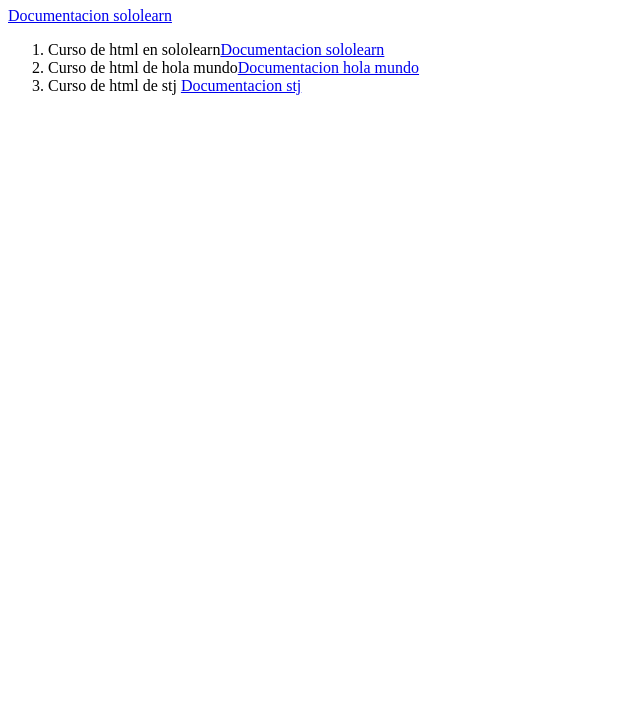
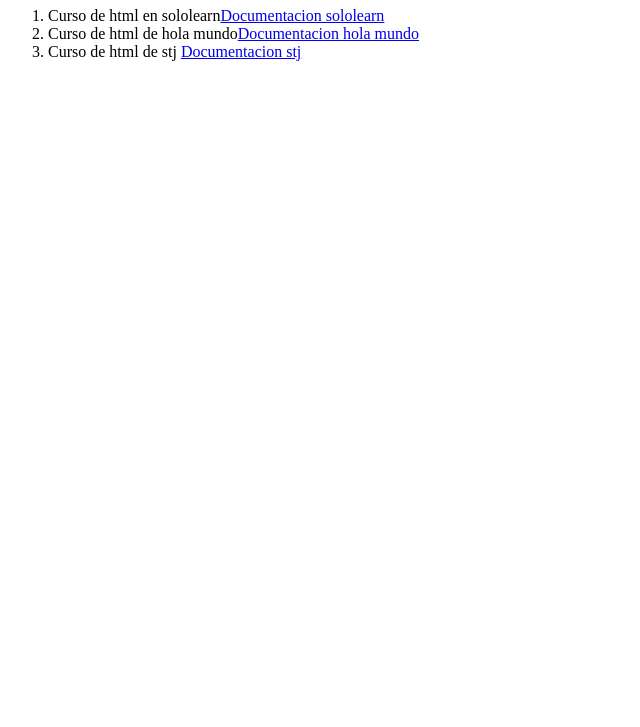
Before and after one commit to dwe23/dwe23, a plain HTML site: page index.html in a window 1280 px wide. Shown: the part 73-800 px from the top of the page, without its empty margins (0-640 px from the left). Drawn offline with Linux system fonts and the light colour scheme.

Commit message:
Prueba completada

```diff
--- a/index.html
+++ b/index.html
@@ -6,7 +6,6 @@
 </head>
 <body valink="#ccffff" aalink="#3300ff" >
     <h1>Lista de cursos html</h1>
-    <a href="https://dawn-ketch-5c1.notion.site/CSS-AND-HTML-34c38a697bd04aa388e9b4ac78a2e669">Documentacion sololearn</a>
     <ol>
         <li>Curso de html en sololearn<a href="https://dawn-ketch-5c1.notion.site/CSS-AND-HTML-34c38a697bd04aa388e9b4ac78a2e669">Documentacion sololearn</a> </li>
         <li>Curso de html de hola mundo<a href="pagina2.html">Documentacion hola mundo</a></li>
```
